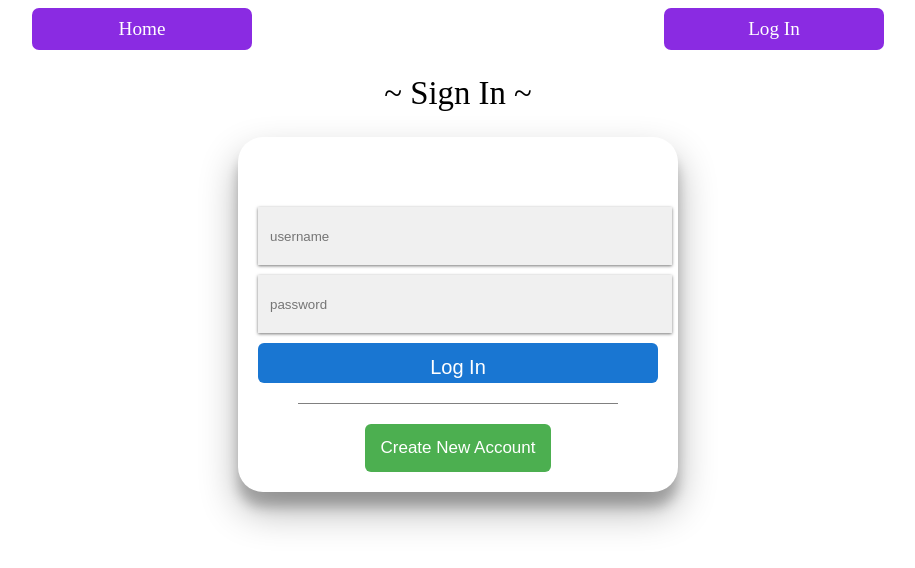
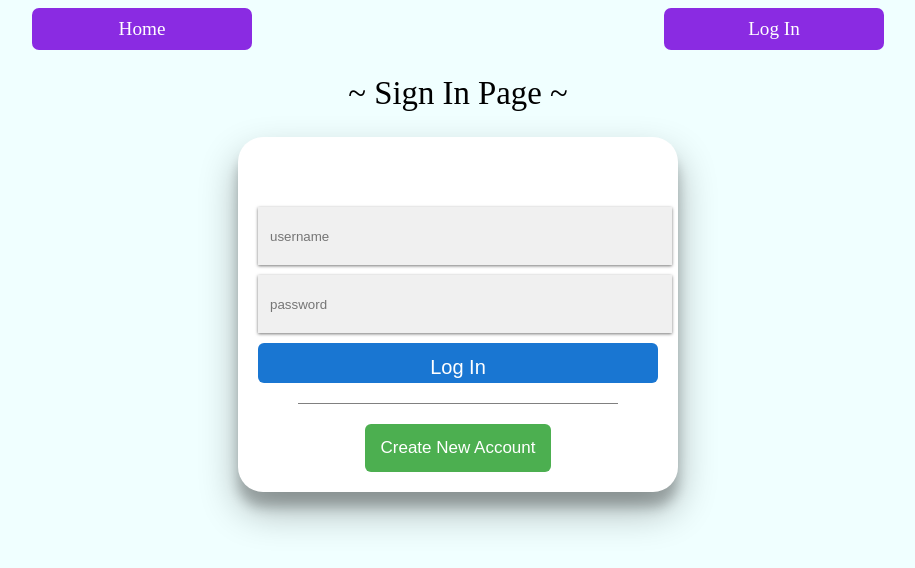
Before and after one commit to morancathy/notes-rails-react-frontend, a React app: page /login in a window 1280 px wide. Shown: the top 568 px of the page, without its empty margins (182-1097 px from the left). Built offline with nearby package versions, Linux system fonts and the light colour scheme.

Commit message:
cardscan styles

```diff
--- a/src/pages/LogIn.js
+++ b/src/pages/LogIn.js
@@ -77,7 +77,7 @@ const LogIn = props => {
 
 	return (
 		<div className="LogIn">
-			<header>~ Sign In ~</header>
+			<header>~ Sign In Page ~</header>
 			<div className="logInPage">
 				{showForm && (
 					<>
--- a/src/styles.css
+++ b/src/styles.css
@@ -1,8 +1,33 @@
+body {
+  background-color: azure;
+}
+
 header {
   font-size: calc(20px + 1vw);
   text-align: center;
   padding-top: 25px;
   padding-bottom: 25px;
+}
+
+/* ========== Card Scan Component ========== */
+.scan-button {
+  text-align: center;
+  margin-top: 40px;
+}
+
+.scan-button button {
+  border-radius: 25px;
+  padding: 20px;
+  width: 300px;
+  height: 150px;
+  background-color: white;
+  box-shadow: rgba(0, 0, 0, 0.3) 0px 19px 38px,
+    rgba(0, 0, 0, 0.22) 0px 15px 12px;
+}
+
+.scan-button button:hover {
+  background-color: #777;
+  color: white;
 }
 
 /* ========== CardDetails Page ========== */
@@ -63,6 +88,7 @@ nav div:hover {
   border-radius: 25px;
   padding: 20px;
   width: 400px;
+  background-color: white;
   box-shadow: rgba(0, 0, 0, 0.3) 0px 19px 38px,
     rgba(0, 0, 0, 0.22) 0px 15px 12px;
 }
```
